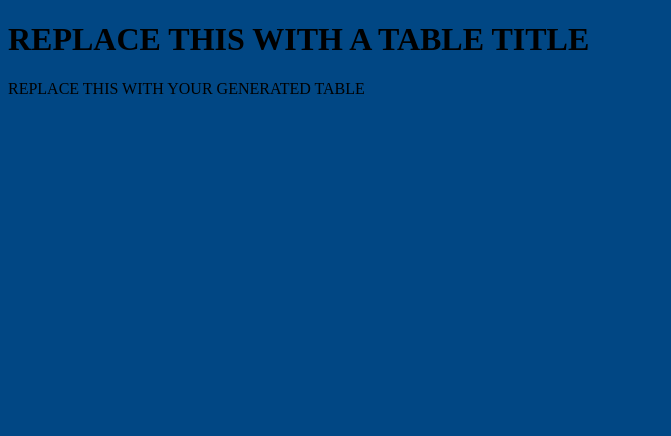
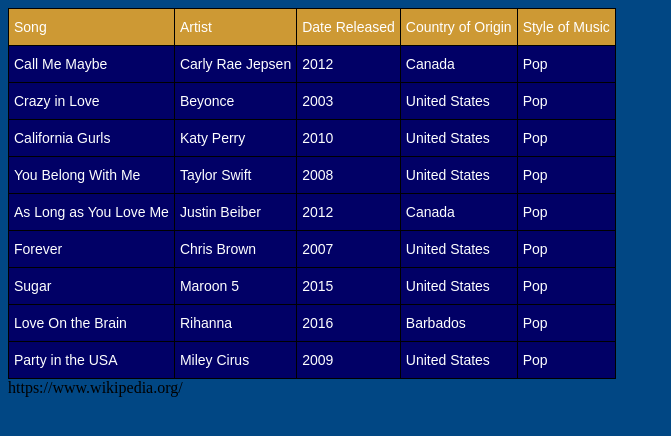
Before and after one commit to RVCC-IDMX/working-with-tables-ryan-rutishauser, a plain HTML site: page index.html in a window 1280 px wide. Shown: the whole page, without its empty margins (0-671 px from the left). Drawn offline with Linux system fonts and the light colour scheme.

Commit message:
Update index.html

```diff
--- a/index.html
+++ b/index.html
@@ -3,11 +3,95 @@
   <head>
     <meta charset="UTF-8" />
     <meta name="viewport" content="width=device-width, initial-scale=1.0" />
-    <title>Table</title>
+    <title>Rutishauser DJ Info</title>
     <link rel="stylesheet" href="style.css" />
   </head>
   <body>
-    <h1>REPLACE THIS WITH A TABLE TITLE</h1>
-    <div class="table-container">REPLACE THIS WITH YOUR GENERATED TABLE</div>
+<style type="text/css">
+.tg  {border-collapse:collapse;border-spacing:0;}
+.tg td{border-color:black;border-style:solid;border-width:1px;font-family:Arial, sans-serif;font-size:14px;
+  overflow:hidden;padding:10px 5px;word-break:normal;}
+.tg th{border-color:black;border-style:solid;border-width:1px;font-family:Arial, sans-serif;font-size:14px;
+  font-weight:normal;overflow:hidden;padding:10px 5px;word-break:normal;}
+.tg .tg-rlsf{background-color:#cd9934;border-color:#000000;color:#ffffff;text-align:left;vertical-align:top}
+.tg .tg-gdg2{background-color:#010066;border-color:#000000;color:#ffffff;text-align:left;vertical-align:top}
+</style>
+<table class="tg">
+<thead>
+  <tr>
+    <th class="tg-rlsf">Song</th>
+    <th class="tg-rlsf">Artist</th>
+    <th class="tg-rlsf">Date Released</th>
+    <th class="tg-rlsf">Country of Origin</th>
+    <th class="tg-rlsf">Style of Music</th>
+  </tr>
+</thead>
+<tbody>
+  <tr>
+    <td class="tg-gdg2">Call Me Maybe</td>
+    <td class="tg-gdg2">Carly Rae Jepsen</td>
+    <td class="tg-gdg2">2012</td>
+    <td class="tg-gdg2">Canada</td>
+    <td class="tg-gdg2">Pop</td>
+  </tr>
+  <tr>
+    <td class="tg-gdg2">Crazy in Love</td>
+    <td class="tg-gdg2">Beyonce</td>
+    <td class="tg-gdg2">2003</td>
+    <td class="tg-gdg2">United States</td>
+    <td class="tg-gdg2">Pop</td>
+  </tr>
+  <tr>
+    <td class="tg-gdg2">California Gurls</td>
+    <td class="tg-gdg2">Katy Perry</td>
+    <td class="tg-gdg2">2010</td>
+    <td class="tg-gdg2">United States</td>
+    <td class="tg-gdg2">Pop</td>
+  </tr>
+  <tr>
+    <td class="tg-gdg2">You Belong With Me</td>
+    <td class="tg-gdg2">Taylor Swift</td>
+    <td class="tg-gdg2">2008</td>
+    <td class="tg-gdg2">United States</td>
+    <td class="tg-gdg2">Pop</td>
+  </tr>
+  <tr>
+    <td class="tg-gdg2">As Long as You Love Me</td>
+    <td class="tg-gdg2">Justin Beiber</td>
+    <td class="tg-gdg2">2012</td>
+    <td class="tg-gdg2">Canada</td>
+    <td class="tg-gdg2">Pop</td>
+  </tr>
+  <tr>
+    <td class="tg-gdg2">Forever</td>
+    <td class="tg-gdg2">Chris Brown</td>
+    <td class="tg-gdg2">2007</td>
+    <td class="tg-gdg2">United States</td>
+    <td class="tg-gdg2">Pop</td>
+  </tr>
+  <tr>
+    <td class="tg-gdg2">Sugar</td>
+    <td class="tg-gdg2">Maroon 5</td>
+    <td class="tg-gdg2">2015</td>
+    <td class="tg-gdg2">United States</td>
+    <td class="tg-gdg2">Pop</td>
+  </tr>
+  <tr>
+    <td class="tg-gdg2">Love On the Brain</td>
+    <td class="tg-gdg2">Rihanna</td>
+    <td class="tg-gdg2">2016</td>
+    <td class="tg-gdg2">Barbados</td>
+    <td class="tg-gdg2">Pop</td>
+  </tr>
+  <tr>
+    <td class="tg-gdg2">Party in the USA</td>
+    <td class="tg-gdg2">Miley Cirus</td>
+    <td class="tg-gdg2">2009</td>
+    <td class="tg-gdg2">United States</td>
+    <td class="tg-gdg2">Pop</td>
+  </tr>
+</tbody>
+</table>
+<caption>https://www.wikipedia.org/</caption>
   </body>
 </html>
```
